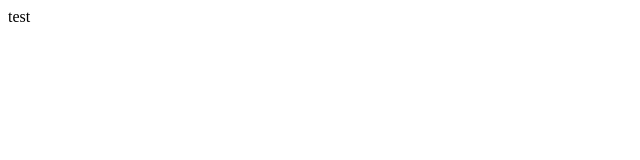
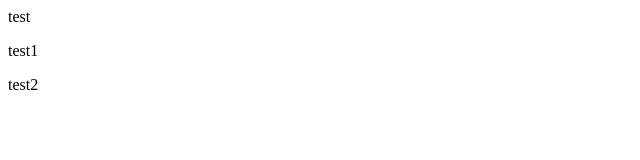
Before and after one commit to dharmendersharma1601/learning, a plain HTML site: page index.html in a window 1280 px wide. Shown: the full height of the page, 0-640 px from the left. Drawn offline with Linux system fonts and the light colour scheme.

Commit message:
added new paragraph tags

```diff
--- a/index.html
+++ b/index.html
@@ -1 +1,4 @@
 <p>test</p>
+
+<p>test1</p>
+<p>test2</p>
```
